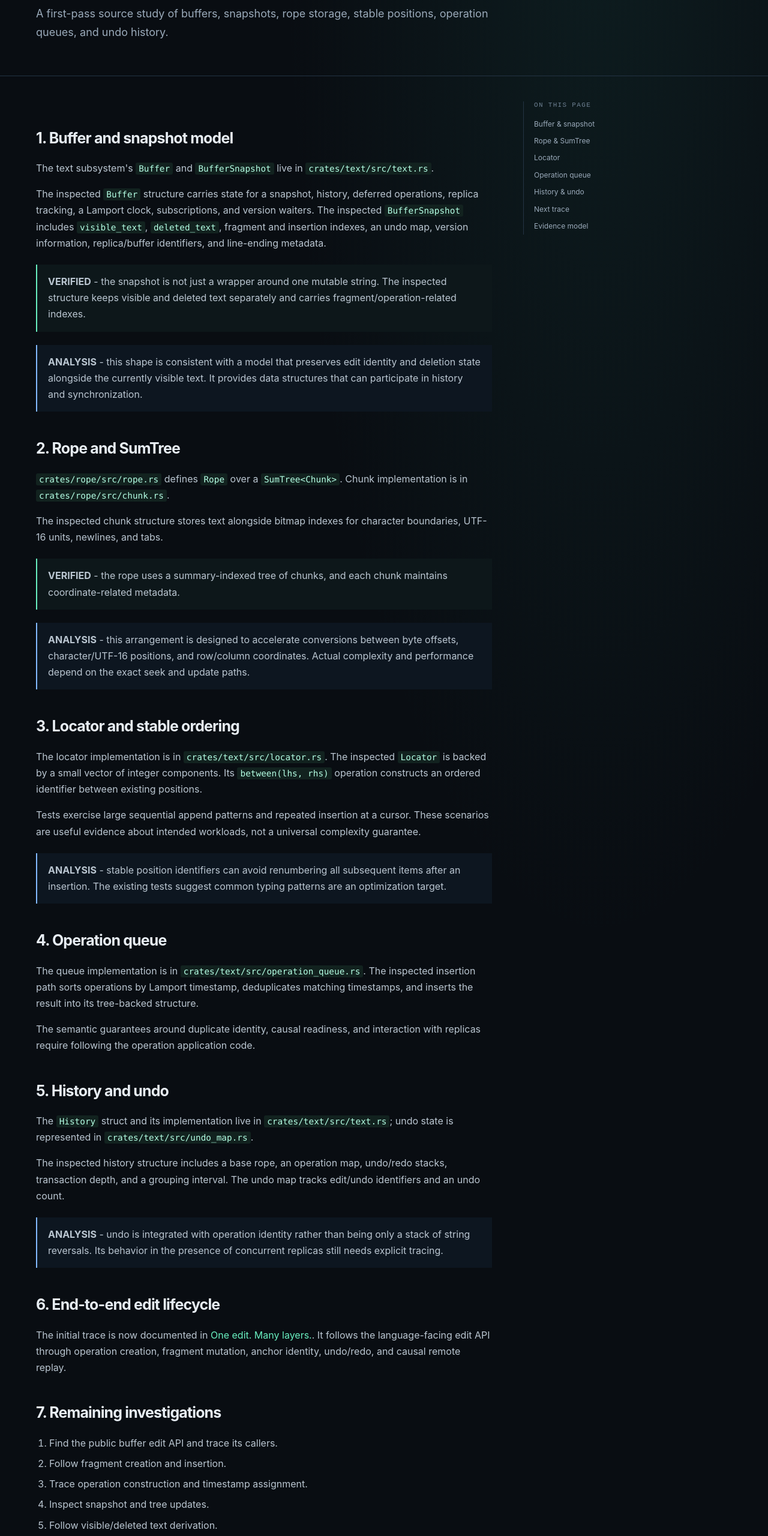
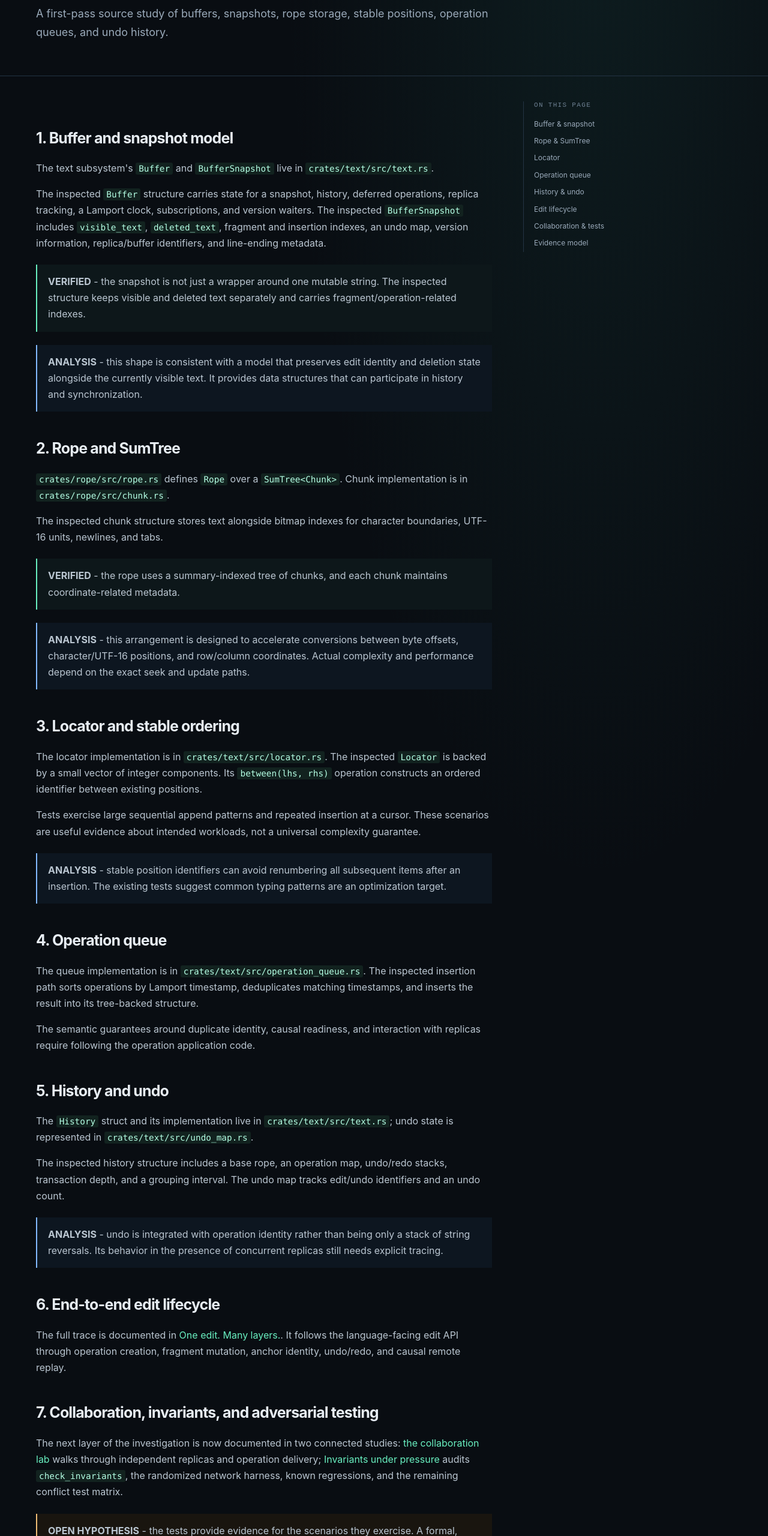
Before and after one commit to bugnarokdev/inside-zed, a plain HTML site: page docs/text-engine.html in a window 1280 px wide. Shown: the part 240-2800 px from the top of the page at 60% size. Drawn offline with Linux system fonts and the light colour scheme.

Commit message:
docs: connect text engine to collaboration audit

```diff
--- a/docs/text-engine.html
+++ b/docs/text-engine.html
@@ -32,12 +32,12 @@
 <p>The <code>History</code> struct and its implementation live in <a href="https://github.com/zed-industries/zed/blob/2664a0aa1eae5dabf8f8273c03f88d53061ca7dc/crates/text/src/text.rs#L145-L430"><code>crates/text/src/text.rs</code></a>; undo state is represented in <a href="https://github.com/zed-industries/zed/blob/main/crates/text/src/undo_map.rs"><code>crates/text/src/undo_map.rs</code></a>.</p>
 <p>The inspected history structure includes a base rope, an operation map, undo/redo stacks, transaction depth, and a grouping interval. The undo map tracks edit/undo identifiers and an undo count.</p>
 <div class="callout analysis"><p><strong>ANALYSIS</strong> - undo is integrated with operation identity rather than being only a stack of string reversals. Its behavior in the presence of concurrent replicas still needs explicit tracing.</p></div>
-<h2 id="next">6. End-to-end edit lifecycle</h2>
-<p>The initial trace is now documented in <a href="./edit-lifecycle.html">One edit. Many layers.</a>. It follows the language-facing edit API through operation creation, fragment mutation, anchor identity, undo/redo, and causal remote replay.</p>
-<h2 id="next">7. Remaining investigations</h2>
-<ol><li>Find the public buffer edit API and trace its callers.</li><li>Follow fragment creation and insertion.</li><li>Trace operation construction and timestamp assignment.</li><li>Inspect snapshot and tree updates.</li><li>Follow visible/deleted text derivation.</li><li>Trace history and undo bookkeeping.</li><li>Follow remote propagation, deferral, and replay.</li><li>Inspect anchor resolution and convergence tests.</li></ol>
-<div class="callout hypothesis"><p><strong>OPEN HYPOTHESIS</strong> - the precise convergence guarantees should not be labelled CRDT behavior until the operation semantics, replica merge path, and relevant tests have been inspected together.</p></div>
+<h2 id="edit-lifecycle">6. End-to-end edit lifecycle</h2>
+<p>The full trace is documented in <a href="./edit-lifecycle.html">One edit. Many layers.</a>. It follows the language-facing edit API through operation creation, fragment mutation, anchor identity, undo/redo, and causal remote replay.</p>
+<h2 id="next">7. Collaboration, invariants, and adversarial testing</h2>
+<p>The next layer of the investigation is now documented in two connected studies: <a href="./collaboration-lab.html">the collaboration lab</a> walks through independent replicas and operation delivery; <a href="./invariants-and-adversarial-testing.html">Invariants under pressure</a> audits <code>check_invariants</code>, the randomized network harness, known regressions, and the remaining conflict test matrix.</p>
+<div class="callout hypothesis"><p><strong>OPEN HYPOTHESIS</strong> - the tests provide evidence for the scenarios they exercise. A formal, universal convergence guarantee has not been established by this source review.</p></div>
 <h2 id="evidence">Evidence vocabulary</h2>
-<ul><li><strong>Verified:</strong> directly supported by the inspected implementation or tests.</li><li><strong>Analysis:</strong> interpretation of the observed implementation.</li><li><strong>Hypothesis:</strong> unresolved claim that needs more inspection or measurement.</li></ul></article><aside class="toc"><strong>ON THIS PAGE</strong><a href="#buffer">Buffer & snapshot</a><a href="#rope">Rope & SumTree</a><a href="#locator">Locator</a><a href="#operations">Operation queue</a><a href="#history">History & undo</a><a href="#next">Next trace</a><a href="#evidence">Evidence model</a></aside></main>
+<ul><li><strong>Verified:</strong> directly supported by the inspected implementation or tests.</li><li><strong>Analysis:</strong> interpretation of the observed implementation.</li><li><strong>Hypothesis:</strong> unresolved claim that needs more inspection or measurement.</li></ul></article><aside class="toc"><strong>ON THIS PAGE</strong><a href="#buffer">Buffer & snapshot</a><a href="#rope">Rope & SumTree</a><a href="#locator">Locator</a><a href="#operations">Operation queue</a><a href="#history">History & undo</a><a href="#edit-lifecycle">Edit lifecycle</a><a href="#next">Collaboration & tests</a><a href="#evidence">Evidence model</a></aside></main>
 <footer class="footer"><div class="wrap"><span>INSIDE ZED · INDEPENDENT ENGINEERING RESEARCH</span><span><a href="https://github.com/bugnarokdev/inside-zed">SOURCE REPOSITORY ↗</a></span></div></footer>
 </body></html>
```
